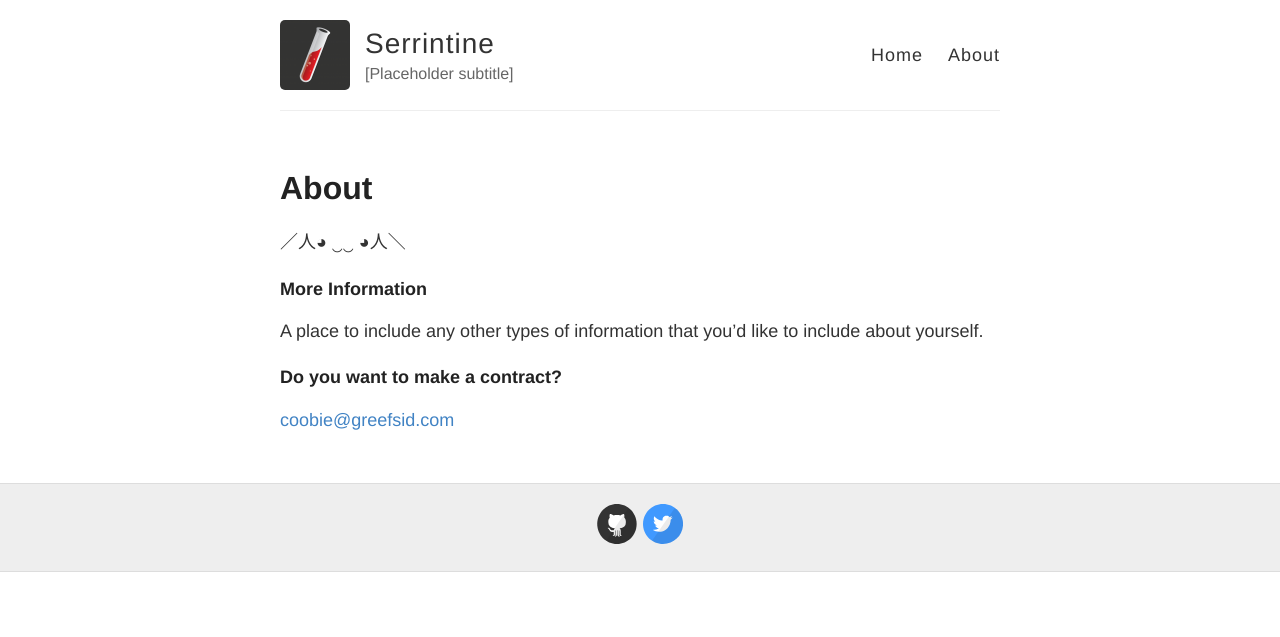
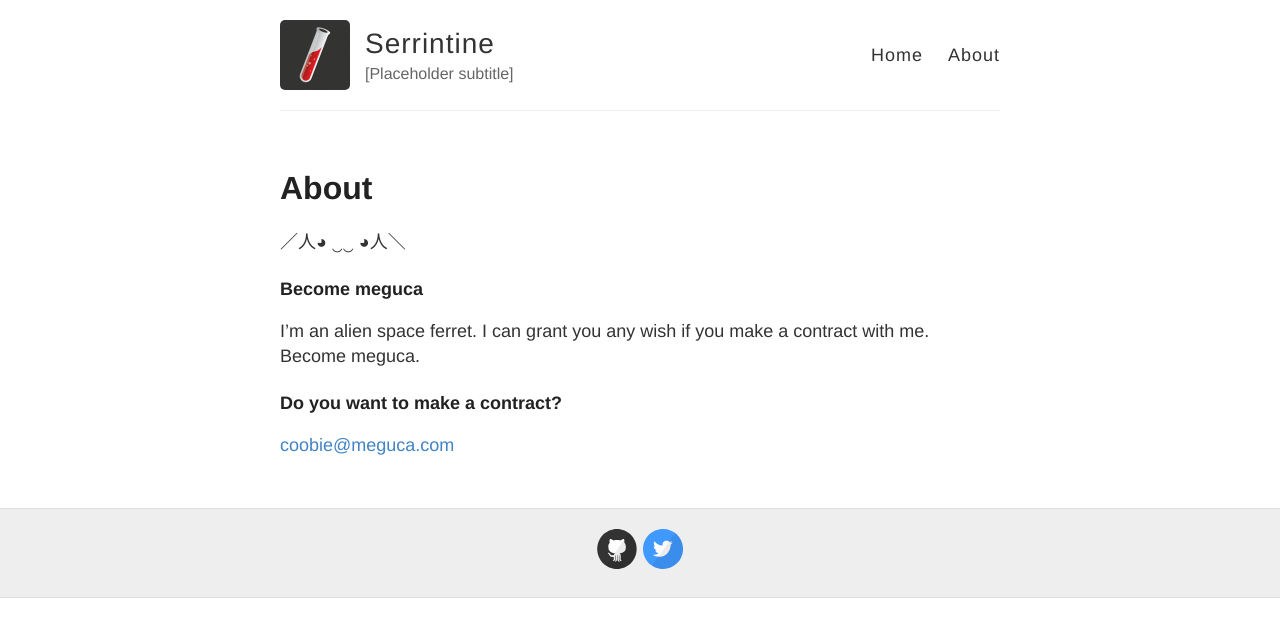
Before and after one commit to serrintine/serrintine.github.io, a Jekyll site: the page built from about.md, in a window 1280 px wide. Shown: the top 637 px of the page. Built offline with Jekyll 4.4.1, drawn with Linux system fonts in a browser that asks for light colours.

Commit message:
Updated about.md

```diff
--- a/about.md
+++ b/about.md
@@ -7,10 +7,10 @@ published: true
 
 ／人◕ ‿‿ ◕人＼
 
-### More Information
+### Become meguca
 
-A place to include any other types of information that you'd like to include about yourself.
+I'm an alien space ferret. I can grant you any wish if you make a contract with me. Become meguca.
 
 ### Do you want to make a contract?
 
-[coobie@greefsid.com](mailto:coobie@greefsid.com)
+[coobie@meguca.com](mailto:coobie@meguca.com)
```
